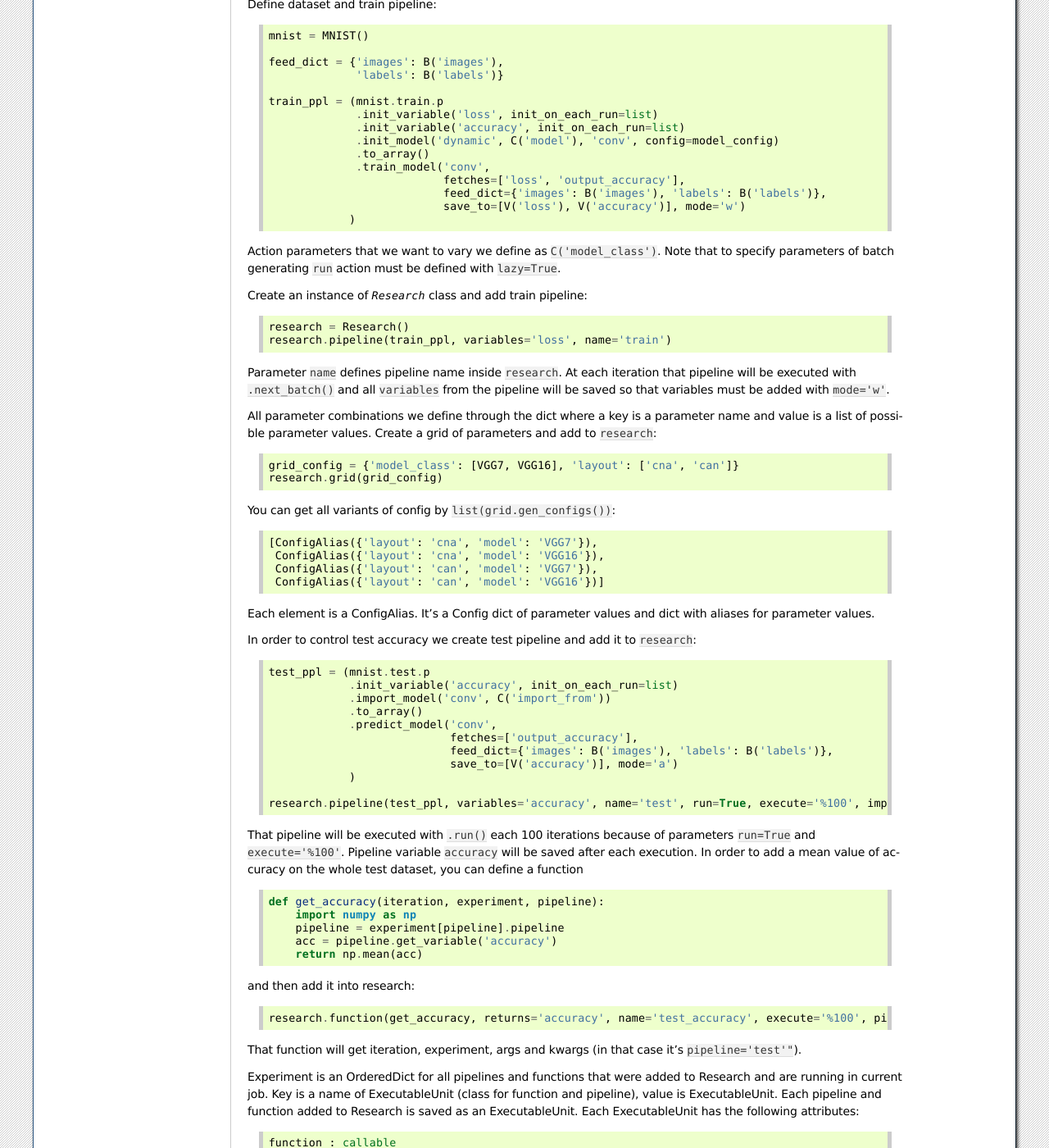
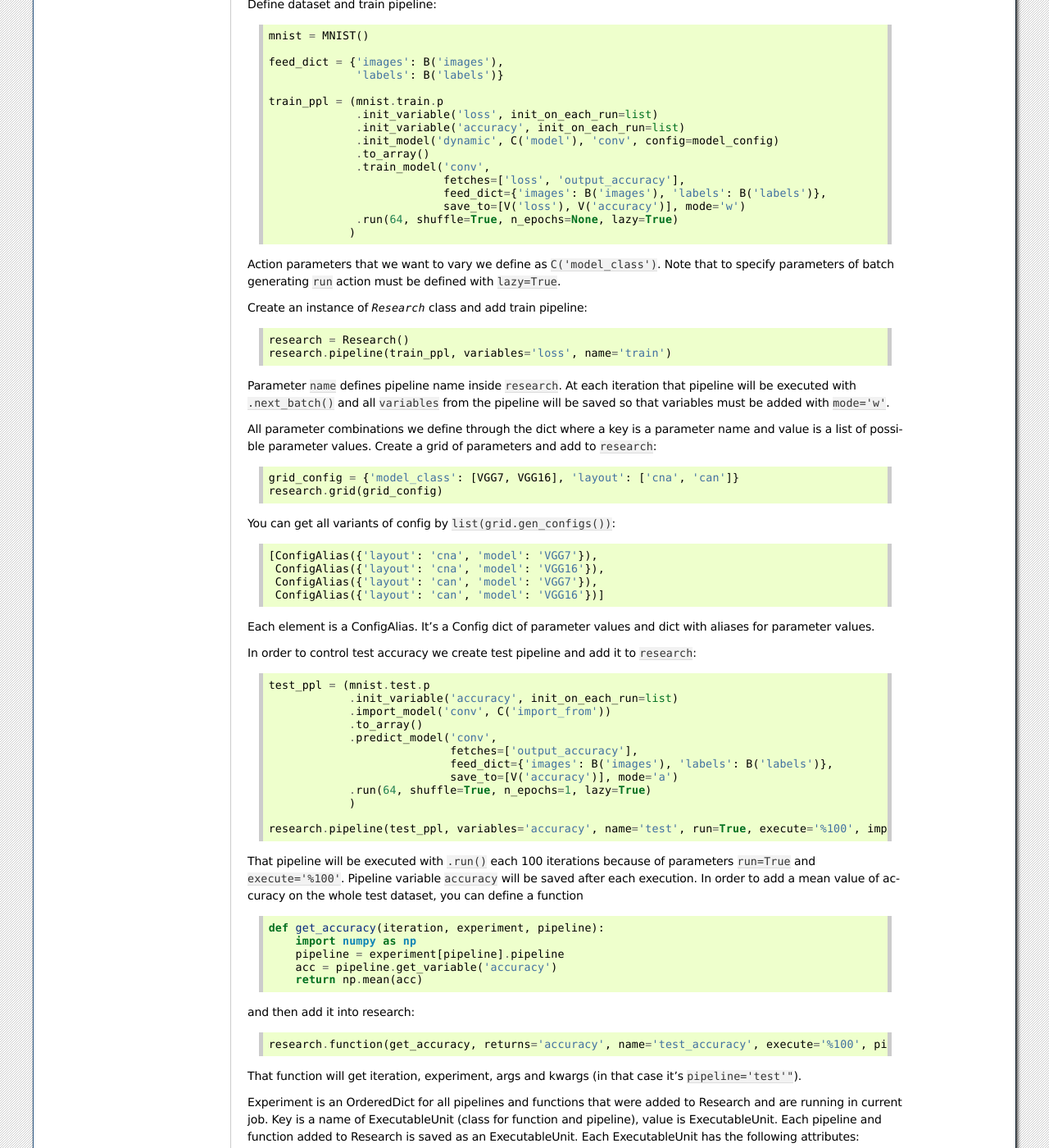
Before and after one commit to analysiscenter/batchflow, a Sphinx documentation site: the page built from docs/intro/research.rst, in a window 1280 px wide and 1400 px high, scrolled down 669 px. Shown: the whole window at 82% size. Built offline with Sphinx 7.4.7, drawn with Linux system fonts in a browser that asks for light colours.

Commit message:
update notebook

```diff
--- a/docs/intro/research.rst
+++ b/docs/intro/research.rst
@@ -50,6 +50,7 @@ Define dataset and train pipeline:
                               fetches=['loss', 'output_accuracy'],
                               feed_dict={'images': B('images'), 'labels': B('labels')},
                               save_to=[V('loss'), V('accuracy')], mode='w')
+                 .run(64, shuffle=True, n_epochs=None, lazy=True)
                 )
 
 Action parameters that we want to vary we define as ``C('model_class')``. Note that to specify parameters of batch generating
@@ -95,6 +96,7 @@ In order to control test accuracy we create test pipeline and add it to ``resear
                                fetches=['output_accuracy'],
                                feed_dict={'images': B('images'), 'labels': B('labels')},
                                save_to=[V('accuracy')], mode='a')
+                .run(64, shuffle=True, n_epochs=1, lazy=True)
                 )
 
     research.pipeline(test_ppl, variables='accuracy', name='test', run=True, execute='%100', import_model='train')
@@ -172,7 +174,7 @@ If you have heavy loading you can do it just one time for few pipelines with mod
 .. code-block:: python
 
     mnist = MNIST()
-    train_root = mnist.train.p.run(BATCH_SIZE, shuffle=True, n_epochs=None, lazy=True)
+    train_root = mnist.train.p.run(64, shuffle=True, n_epochs=None, lazy=True)
 
     train_branch = (Pipeline()
                 .init_variable('loss', init_on_each_run=list)
```
